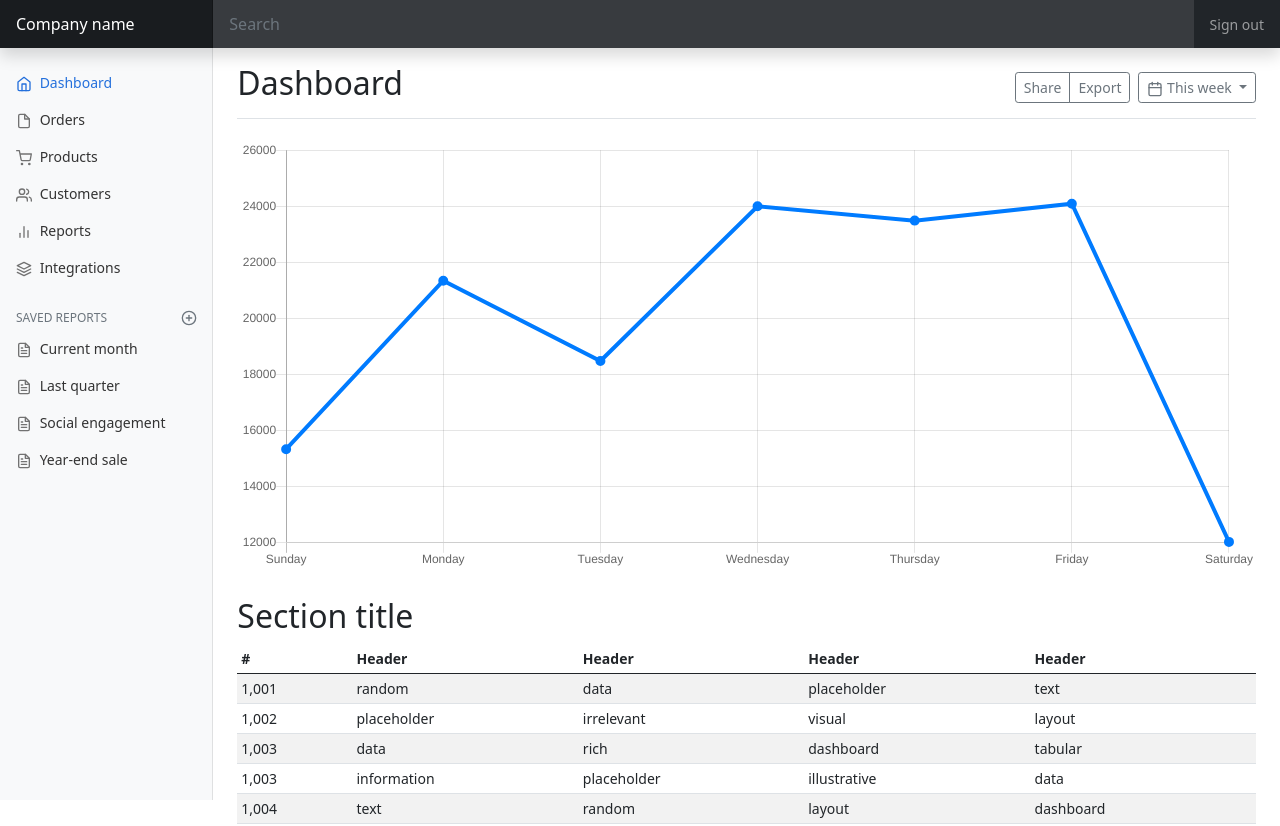
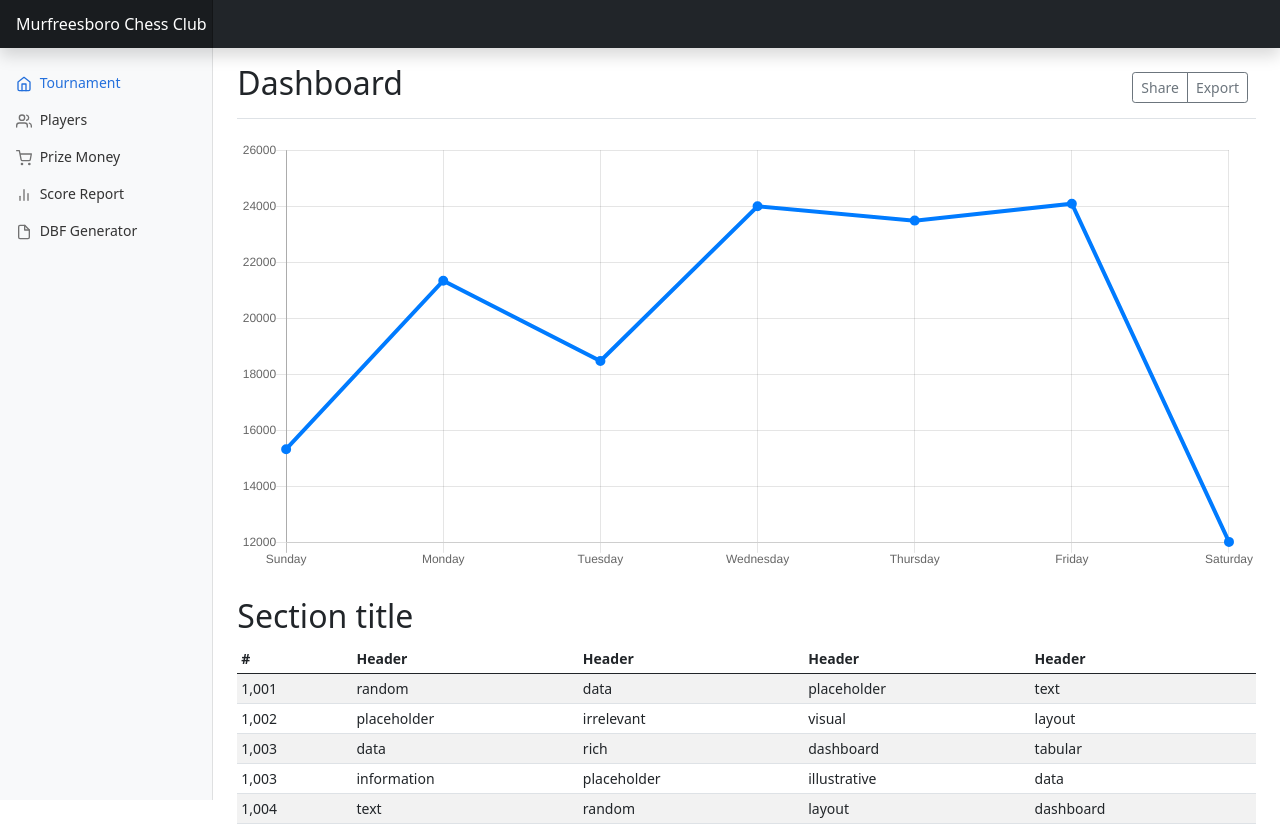
Before and after one commit to strangerthandev115/ChessTournamentApp, a plain HTML site: page index.html in a window 1280 px wide. Shown: the top 826 px of the page. Drawn offline with nearby package versions, Linux system fonts and the light colour scheme.

Commit message:
Configuring HTML to fit our needs

```diff
--- a/index.html
+++ b/index.html
@@ -6,7 +6,7 @@
     <meta name="description" content="">
     <meta name="author" content="Mark Otto, Jacob Thornton, and Bootstrap contributors">
     <meta name="generator" content="Hugo 0.84.0">
-    <title>Dashboard Template · Bootstrap v5.0</title>
+    <title>Chess Tournament</title>
 
     <link rel="canonical" href="https://getbootstrap.com/docs/5.0/examples/dashboard/">
 
@@ -38,15 +38,11 @@
   <body>
 
 <header class="navbar navbar-dark sticky-top bg-dark flex-md-nowrap p-0 shadow">
-  <a class="navbar-brand col-md-3 col-lg-2 me-0 px-3" href="#">Company name</a>
+  <a class="navbar-brand col-md-3 col-lg-2 me-0 px-3" href="#">Murfreesboro Chess Club</a>
   <button class="navbar-toggler position-absolute d-md-none collapsed" type="button" data-bs-toggle="collapse" data-bs-target="#sidebarMenu" aria-controls="sidebarMenu" aria-expanded="false" aria-label="Toggle navigation">
     <span class="navbar-toggler-icon"></span>
   </button>
-  <input class="form-control form-control-dark w-100" type="text" placeholder="Search" aria-label="Search">
   <div class="navbar-nav">
-    <div class="nav-item text-nowrap">
-      <a class="nav-link px-3" href="#">Sign out</a>
-    </div>
   </div>
 </header>
 
@@ -58,70 +54,31 @@
           <li class="nav-item">
             <a class="nav-link active" aria-current="page" href="#">
               <span data-feather="home"></span>
-              Dashboard
+              Tournament
+            </a>
+          </li>
+          <li class="nav-item">
+            <a class="nav-link" href="#">
+              <span data-feather="users"></span>
+              Players
+            </a>
+          </li>
+          <li class="nav-item">
+            <a class="nav-link" href="#">
+              <span data-feather="shopping-cart"></span>
+              Prize Money
+            </a>
+          </li>
+          <li class="nav-item">
+            <a class="nav-link" href="#">
+              <span data-feather="bar-chart-2"></span>
+              Score Report
             </a>
           </li>
           <li class="nav-item">
             <a class="nav-link" href="#">
               <span data-feather="file"></span>
-              Orders
-            </a>
-          </li>
-          <li class="nav-item">
-            <a class="nav-link" href="#">
-              <span data-feather="shopping-cart"></span>
-              Products
-            </a>
-          </li>
-          <li class="nav-item">
-            <a class="nav-link" href="#">
-              <span data-feather="users"></span>
-              Customers
-            </a>
-          </li>
-          <li class="nav-item">
-            <a class="nav-link" href="#">
-              <span data-feather="bar-chart-2"></span>
-              Reports
-            </a>
-          </li>
-          <li class="nav-item">
-            <a class="nav-link" href="#">
-              <span data-feather="layers"></span>
-              Integrations
-            </a>
-          </li>
-        </ul>
-
-        <h6 class="sidebar-heading d-flex justify-content-between align-items-center px-3 mt-4 mb-1 text-muted">
-          <span>Saved reports</span>
-          <a class="link-secondary" href="#" aria-label="Add a new report">
-            <span data-feather="plus-circle"></span>
-          </a>
-        </h6>
-        <ul class="nav flex-column mb-2">
-          <li class="nav-item">
-            <a class="nav-link" href="#">
-              <span data-feather="file-text"></span>
-              Current month
-            </a>
-          </li>
-          <li class="nav-item">
-            <a class="nav-link" href="#">
-              <span data-feather="file-text"></span>
-              Last quarter
-            </a>
-          </li>
-          <li class="nav-item">
-            <a class="nav-link" href="#">
-              <span data-feather="file-text"></span>
-              Social engagement
-            </a>
-          </li>
-          <li class="nav-item">
-            <a class="nav-link" href="#">
-              <span data-feather="file-text"></span>
-              Year-end sale
+              DBF Generator
             </a>
           </li>
         </ul>
@@ -136,10 +93,6 @@
             <button type="button" class="btn btn-sm btn-outline-secondary">Share</button>
             <button type="button" class="btn btn-sm btn-outline-secondary">Export</button>
           </div>
-          <button type="button" class="btn btn-sm btn-outline-secondary dropdown-toggle">
-            <span data-feather="calendar"></span>
-            This week
-          </button>
         </div>
       </div>
 
```
